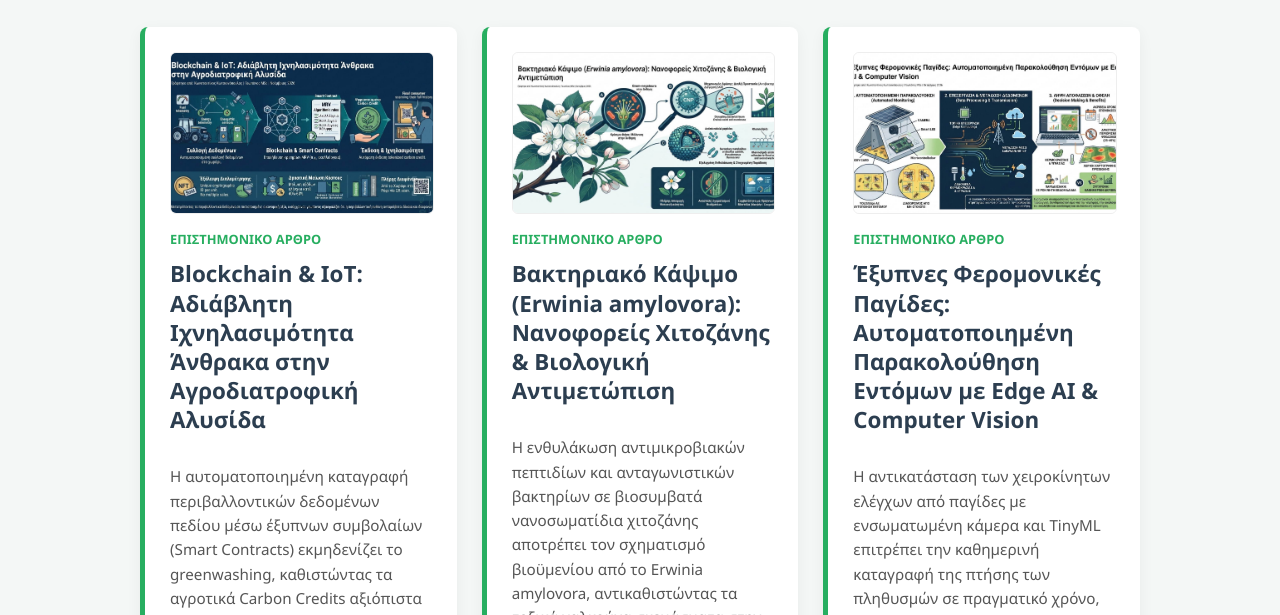
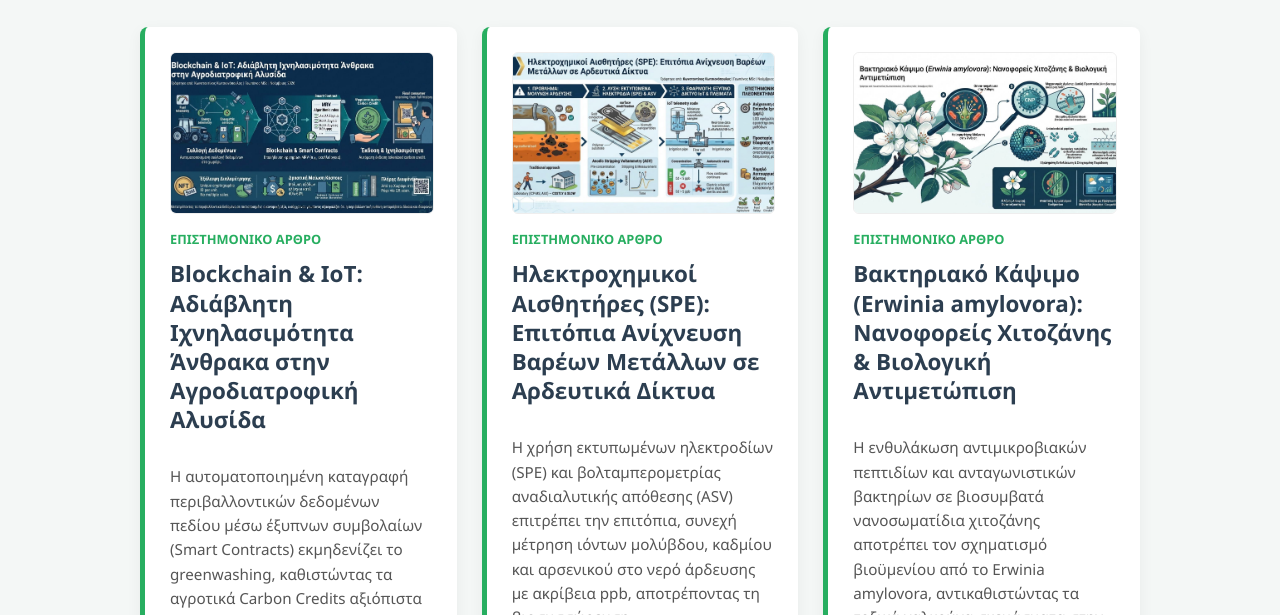
Before and after one commit to kkotsionopoulos/kkotsionopoulos.github.io, a plain HTML site: page blog.html in a window 1280 px wide. Shown: the part 185-800 px from the top of the page. Drawn offline with Linux system fonts and the light colour scheme.

Commit message:
Update blog.html

```diff
--- a/blog.html
+++ b/blog.html
@@ -203,6 +203,14 @@
     </article>
 
 <article class="post-card">
+        <img src="heavy-metals-sensing.jpg" alt="Ηλεκτροχημική Ανίχνευση Βαρέων Μετάλλων σε Αρδευτικά Δίκτυα" class="card-thumbnail">
+        <div class="post-category">Επιστημονικό Άρθρο</div>
+        <h3>Ηλεκτροχημικοί Αισθητήρες (SPE): Επιτόπια Ανίχνευση Βαρέων Μετάλλων σε Αρδευτικά Δίκτυα</h3>
+        <p>Η χρήση εκτυπωμένων ηλεκτροδίων (SPE) και βολταμπερομετρίας αναδιαλυτικής απόθεσης (ASV) επιτρέπει την επιτόπια, συνεχή μέτρηση ιόντων μολύβδου, καδμίου και αρσενικού στο νερό άρδευσης με ακρίβεια ppb, αποτρέποντας τη βιοσυσσώρευση...</p>
+        <a href="heavy-metals-electrochemical-sensing.html" class="read-more">Διαβάστε το άρθρο</a>
+    </article>
+
+<article class="post-card">
         <img src="fire-blight-nanotech.jpg" alt="Βιολογική Αντιμετώπιση Βακτηριακού Καψίματος και Νανοτεχνολογία" class="card-thumbnail">
         <div class="post-category">Επιστημονικό Άρθρο</div>
         <h3>Βακτηριακό Κάψιμο (Erwinia amylovora): Νανοφορείς Χιτοζάνης & Βιολογική Αντιμετώπιση</h3>
```
